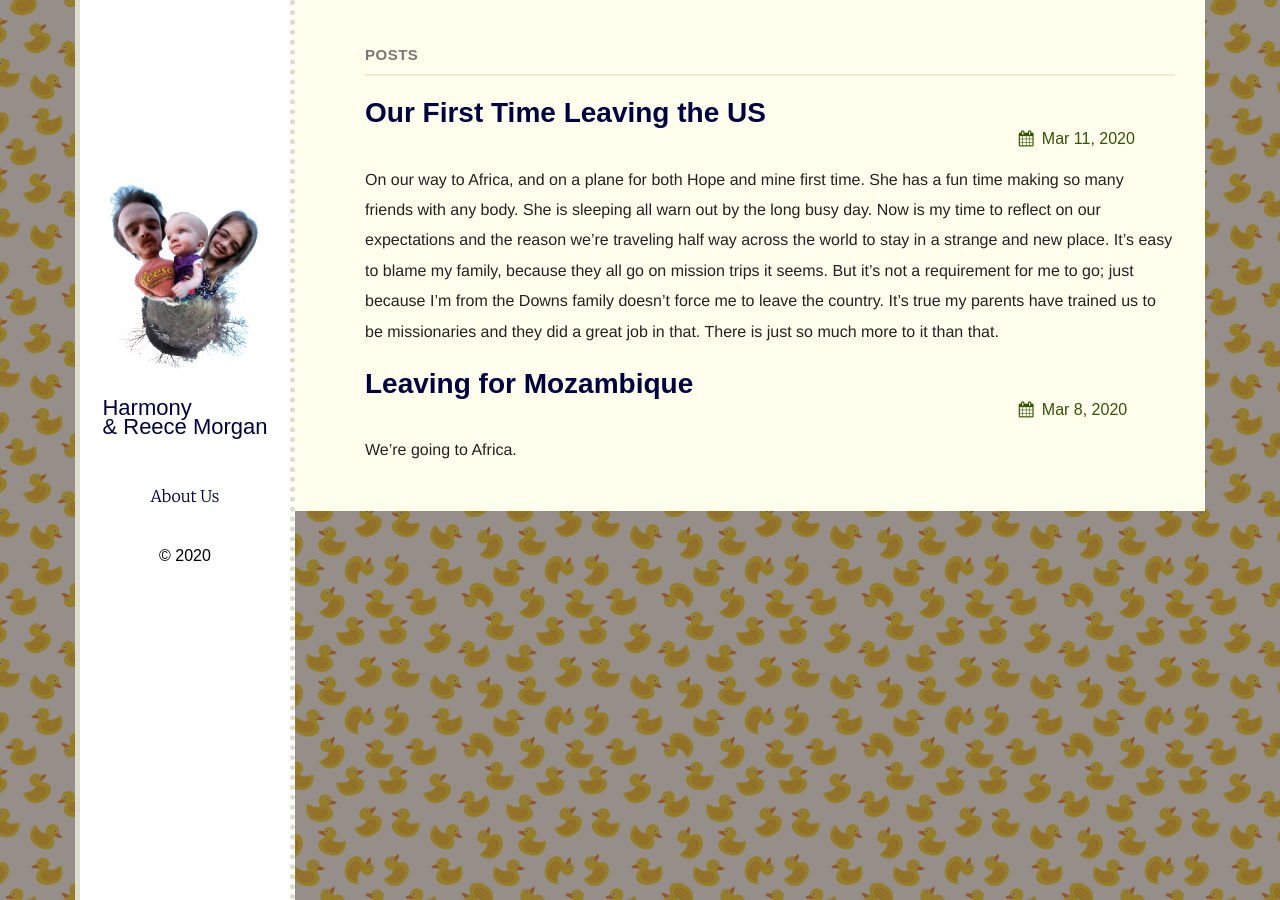
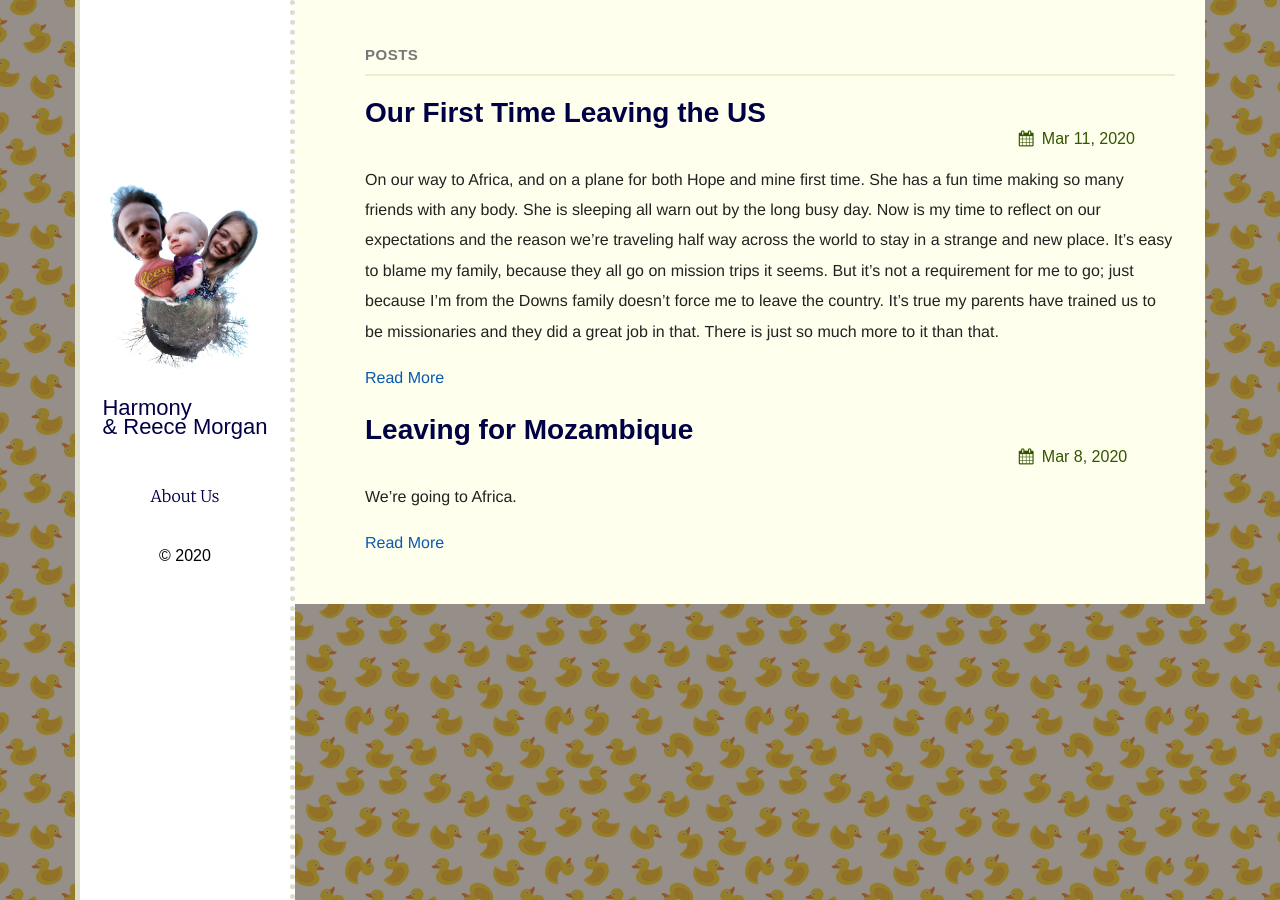
Before and after one commit to lovemyducks/lovemyducks, a Jekyll site: the page built from index.md, in a window 1280 px wide. Built offline with Jekyll 4.4.1, drawn with Linux system fonts in a browser that asks for light colours.

Commit message:
Added read more links.

```diff
--- a/_layouts/home.html
+++ b/_layouts/home.html
@@ -33,6 +33,7 @@ layout: default
         <div class="post">
           {%- if site.show_excerpts -%}
             {{ post.excerpt }}
+        <a class="post-link" href="{{ post.url | relative_url }}">Read More</a>
           {%- endif -%}
         </div>
       </li>
```
